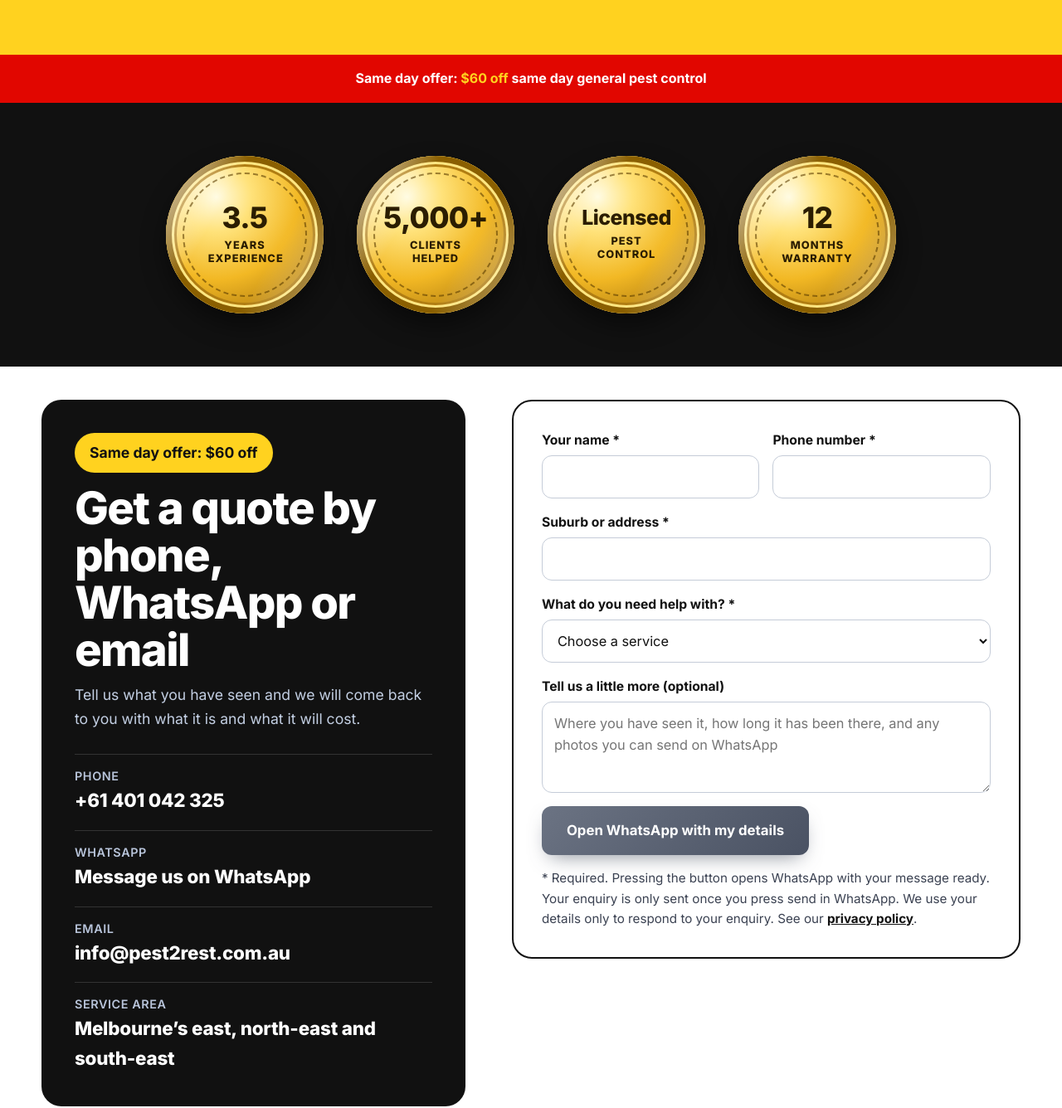
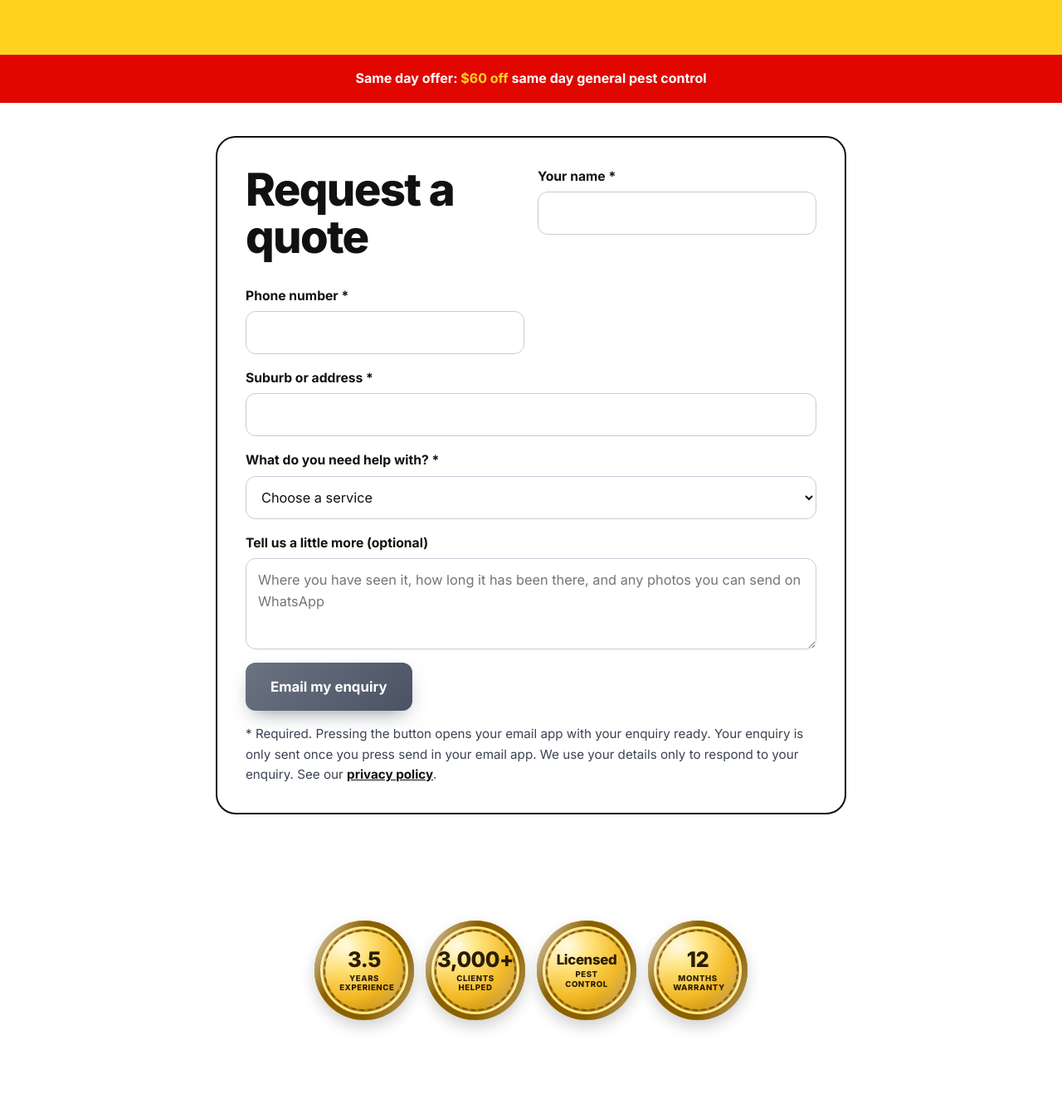
Before and after one commit to ts27drgjs9-hash/Pest2Rest, a plain HTML site: page index.html in a window 1280 px wide. Shown: the part 820-2156 px from the top of the page at 83% size. Drawn offline with Linux system fonts and the light colour scheme.

Commit message:
Add files via upload

```diff
--- a/index.html
+++ b/index.html
@@ -4,7 +4,7 @@
 <meta charset="utf-8">
 <meta name="viewport" content="width=device-width, initial-scale=1, viewport-fit=cover">
 <title>Pest2Rest | Pest Control Melbourne</title>
-<meta name="description" content="Licensed pest control in Melbourne with 3.5 years’ experience and over 5,000 clients helped. Wasps, bees, possums, rats and mice, spiders and more. Quotes confirmed before work starts.">
+<meta name="description" content="Licensed pest control in Melbourne with 3.5 years’ experience and over 3,000 clients helped. Wasps, bees, possums, rats and mice, spiders and more. Quotes confirmed before work starts.">
 <meta name="theme-color" content="#111111">
 <meta name="robots" content="index, follow">
 <link rel="canonical" href="https://pest2rest.com.au/">
@@ -96,6 +96,7 @@ section{padding:88px 0;scroll-margin-top:84px}
 header{position:fixed;inset:0 0 auto 0;z-index:40;background:#fff;border-bottom:3px solid #ffd21f;color:#111}
 .nav{display:flex;align-items:center;justify-content:space-between;height:74px;gap:16px}
 .p2r{color:#e10600;overflow:hidden}
+header .p2r{background:#f0f0f0;border-radius:12px;padding:8px 14px 6px;margin-left:-6px}
 .p2r .slot .two{color:var(--amber)}
 .links{display:flex;align-items:center;gap:28px}
 .links a{color:#111;text-decoration:none;font-size:.95rem;font-weight:700}
@@ -124,15 +125,14 @@ header{position:fixed;inset:0 0 auto 0;z-index:40;background:#fff;border-bottom:
 
 
 /* Gold seal badges */
-.trust{background:#111;padding:64px 0}
-.badges{display:flex;justify-content:center;flex-wrap:wrap;gap:34px 40px}
-.badge{position:relative;width:190px;height:190px;border-radius:50%;display:flex;flex-direction:column;align-items:center;justify-content:center;text-align:center;color:#2b1d00;background:radial-gradient(circle at 32% 26%,#fffbe0 0%,#ffe27a 22%,#f2b824 52%,#b07d12 82%,#7a5300 100%);box-shadow:inset 0 0 0 7px #8a5f00,inset 0 0 0 10px #ffe680,inset 0 0 0 13px #b07d12,0 14px 30px rgba(0,0,0,.45),0 0 0 4px #111}
+.trust{background:#fff;padding:40px 0}
+.badges{display:flex;justify-content:center;flex-wrap:nowrap;gap:14px}
+.badge{position:relative;width:clamp(72px,22vw,120px);height:clamp(72px,22vw,120px);border-radius:50%;display:flex;flex-direction:column;align-items:center;justify-content:center;text-align:center;color:#2b1d00;background:radial-gradient(circle at 32% 26%,#fffbe0 0%,#ffe27a 22%,#f2b824 52%,#b07d12 82%,#7a5300 100%);box-shadow:inset 0 0 0 7px #8a5f00,inset 0 0 0 10px #ffe680,inset 0 0 0 13px #b07d12,0 8px 18px rgba(0,0,0,.18),0 0 0 3px #fff}
 .badge::before{content:"";position:absolute;inset:0;border-radius:50%;background:linear-gradient(120deg,rgba(255,255,255,.8) 0%,rgba(255,255,255,0) 34%,rgba(255,255,255,0) 66%,rgba(255,255,255,.4) 100%);pointer-events:none}
-.badge::after{content:"";position:absolute;inset:20px;border-radius:50%;border:2px dashed rgba(90,60,0,.6)}
-.badge b{position:relative;z-index:1;font-size:2.2rem;font-weight:800;letter-spacing:-.02em;line-height:1;color:#2b1d00}
-.badge b.sm{font-size:1.55rem}
-.badge span{position:relative;z-index:1;margin-top:8px;font-size:.8rem;font-weight:800;text-transform:uppercase;letter-spacing:.08em;color:#2b1d00;max-width:10ch;line-height:1.25}
-@media (max-width:700px){.badge{width:160px;height:160px}.badge b{font-size:1.8rem}.badges{gap:26px 22px}}
+.badge::after{content:"";position:absolute;inset:11px;border-radius:50%;border:2px dashed rgba(90,60,0,.6)}
+.badge b{position:relative;z-index:1;font-size:clamp(.85rem,3.2vw,1.6rem);font-weight:800;letter-spacing:-.02em;line-height:1;color:#2b1d00}
+.badge b.sm{font-size:clamp(.7rem,2.6vw,1.05rem)}
+.badge span{position:relative;z-index:1;margin-top:4px;font-size:clamp(.45rem,1.8vw,.6rem);font-weight:800;text-transform:uppercase;letter-spacing:.06em;color:#2b1d00;max-width:9ch;line-height:1.2}
 
 /* Same-day banner */
 .offer-bar{background:#e10600;color:#fff;text-align:center;padding:16px var(--gutter);font-weight:700;font-size:1rem}
@@ -206,12 +206,7 @@ details[open] summary::after{content:"–"}
 details p{padding:0 24px 20px;color:var(--body);font-size:1.05rem}
 
 /* Contact */
-.contact-grid{display:grid;grid-template-columns:5fr 6fr;gap:56px;align-items:start}
-.contact-card{background:var(--navy);border-radius:24px;padding:40px;color:#fff}
-.contact-card h2{color:#fff;margin-bottom:12px}
-.contact-card p{color:#c3cfe3}
-.reach{display:grid;gap:18px;margin-top:28px}
-.reach div{border-top:1px solid rgba(255,255,255,.14);padding-top:14px}
+.contact-grid{display:grid;grid-template-columns:1fr;gap:56px;max-width:760px;margin:0 auto;align-items:start}
 .reach small{display:block;color:#b8c4da;font-size:.9rem;font-weight:600;letter-spacing:.04em;text-transform:uppercase}
 .reach a,.reach span{font-size:1.4rem;font-weight:800;text-decoration:none;color:#fff;word-break:break-word;letter-spacing:-.01em}
 .reach a:hover{color:var(--amber)}
@@ -268,6 +263,11 @@ body.svc-open{overflow:hidden}
 .p2r .slot .two{color:#1a9e3a!important;font-size:1.6em;font-weight:800}
 footer .p2r{color:#e10600}
 footer .p2r .two{color:#1a9e3a!important}
+.slot .hat{position:absolute;left:-.04em;top:-.06em;width:.8em;height:auto;transform:rotate(-14deg);pointer-events:none;z-index:2;overflow:visible}
+.xmas-sale{flex:1;text-align:center;color:#e10600;font-weight:800;font-size:1rem;line-height:1.15;animation:xmasFlash 1s steps(1,end) infinite}
+@keyframes xmasFlash{0%,49%{opacity:1}50%,100%{opacity:.15}}
+@media (prefers-reduced-motion:reduce){.xmas-sale{animation:none}}
+@media (max-width:700px){.xmas-sale{font-size:.8rem}}
 #identify.redsec{background:#a8141c;color:#fff}
 #identify.redsec .eyebrow{color:#ffd9d6}
 #identify.redsec h2{color:#fff}
@@ -295,7 +295,6 @@ footer .p2r .two{color:#1a9e3a!important}
   .hero .cta .btn{min-width:0;width:100%}
   .hero .cta{flex-direction:column}
   form{grid-template-columns:1fr;padding:24px}
-  .contact-card{padding:28px}
   .svc-modal{padding:0}.svc-sheet{width:100%;height:100%;border-radius:0}
   .p2r{font-size:1.7rem}
 }
@@ -311,7 +310,8 @@ footer .p2r .two{color:#1a9e3a!important}
 <!-- Google Tag Manager (noscript) --><noscript><iframe src="https://www.googletagmanager.com/ns.html?id=GTM-KN4QF7NJ" height="0" width="0" style="display:none;visibility:hidden"></iframe></noscript><!-- End Google Tag Manager (noscript) -->
 <header>
   <div class="wrap nav">
-    <a class="p2r" href="index.html" aria-label="Pest2Rest home"><span aria-hidden="true">Pest</span><span class="slot" aria-hidden="true"><b class="two">2</b><span class="spd"><svg viewBox="0 0 84 44"><g fill="none" stroke="#2a1608" stroke-width="2" stroke-linecap="round"><g class="lg pa"><path d="M21 18L13 9L4 11"/></g><g class="lg pb"><path d="M24 17L22 6L14 3"/></g><g class="lg pa"><path d="M27 17L31 7L39 5"/></g><g class="lg pb"><path d="M30 19L36 12L43 11"/></g><g class="lg pb"><path d="M21 27L13 35L4 33"/></g><g class="lg pa"><path d="M24 28L22 38L14 41"/></g><g class="lg pb"><path d="M27 27L31 37L39 39"/></g><g class="lg pa"><path d="M30 25L36 32L43 33"/></g></g><ellipse cx="50" cy="22" rx="16" ry="9.5" fill="#2d1b0e" stroke="#1f1208"/><ellipse cx="44" cy="19" rx="7" ry="3.5" fill="#6b4423" opacity=".5"/><ellipse cx="66" cy="22" rx="4.6" ry="4" fill="#f4f1ea"/><ellipse cx="22" cy="22" rx="7" ry="6.5" fill="#3b2614" stroke="#1f1208"/><circle cx="16.5" cy="19.5" r="1.1" fill="#c9a24a"/><circle cx="16.5" cy="24.5" r="1.1" fill="#c9a24a"/></svg></span><i class="flash"></i><i class="ring"></i></span><span aria-hidden="true">Rest</span></a>
+    <a class="p2r" href="index.html" aria-label="Pest2Rest home"><span aria-hidden="true">Pest</span><span class="slot" aria-hidden="true"><b class="two">2</b><svg class="hat" viewBox="0 0 40 30" aria-hidden="true" focusable="false"><path d="M5 25Q13 5 33 3Q29 14 35 25Z" fill="#e10600"/><rect x="2" y="22" width="36" height="6" rx="3" fill="#fff"/><circle cx="34" cy="4" r="4.5" fill="#fff"/></svg><span class="spd"><svg viewBox="0 0 84 44"><g fill="none" stroke="#2a1608" stroke-width="2" stroke-linecap="round"><g class="lg pa"><path d="M21 18L13 9L4 11"/></g><g class="lg pb"><path d="M24 17L22 6L14 3"/></g><g class="lg pa"><path d="M27 17L31 7L39 5"/></g><g class="lg pb"><path d="M30 19L36 12L43 11"/></g><g class="lg pb"><path d="M21 27L13 35L4 33"/></g><g class="lg pa"><path d="M24 28L22 38L14 41"/></g><g class="lg pb"><path d="M27 27L31 37L39 39"/></g><g class="lg pa"><path d="M30 25L36 32L43 33"/></g></g><ellipse cx="50" cy="22" rx="16" ry="9.5" fill="#2d1b0e" stroke="#1f1208"/><ellipse cx="44" cy="19" rx="7" ry="3.5" fill="#6b4423" opacity=".5"/><ellipse cx="66" cy="22" rx="4.6" ry="4" fill="#f4f1ea"/><ellipse cx="22" cy="22" rx="7" ry="6.5" fill="#3b2614" stroke="#1f1208"/><circle cx="16.5" cy="19.5" r="1.1" fill="#c9a24a"/><circle cx="16.5" cy="24.5" r="1.1" fill="#c9a24a"/></svg></span><i class="flash"></i><i class="ring"></i></span><span aria-hidden="true">Rest</span></a>
+    <span class="xmas-sale">10% Christmas sale</span>
     <nav class="links" id="nav" aria-label="Main">
       <a href="#services">Services</a>
       <a href="#identify">Wasp or bee?</a>
@@ -330,7 +330,7 @@ footer .p2r .two{color:#1a9e3a!important}
     <div>
       <span class="eyebrow">Licensed pest control · Melbourne</span>
       <h1>Pest control that <em>actually</em> solves the problem.</h1>
-      <p class="lead">Wasps, bees, possums, rats and mice, spiders, cockroaches and ants. Three and a half years in the field and over 5,000 clients helped across Melbourne. You get a clear quote before any work starts.</p>
+      <p class="lead">Wasps, bees, possums, rats and mice, spiders, cockroaches and ants. Three and a half years in the field and over 3,000 clients helped across Melbourne. You get a clear quote before any work starts.</p>
       <div class="cta">
         <a class="btn btn-gold" href="#" data-tel>Call <span data-phone>…</span></a>
         <a class="btn btn-ghost" href="#contact">Request a quote</a>
@@ -347,30 +347,10 @@ footer .p2r .two{color:#1a9e3a!important}
 
 <div class="offer-bar">Same day offer: <strong>$60 off</strong> same day general pest control</div>
 
-<div class="trust" aria-label="Why choose Pest2Rest">
-  <div class="wrap badges">
-    <div class="badge"><b>3.5</b><span>Years experience</span></div>
-    <div class="badge"><b>5,000+</b><span>Clients helped</span></div>
-    <div class="badge"><b class="sm">Licensed</b><span>Pest control</span></div>
-    <div class="badge"><b>12</b><span>Months warranty</span></div>
-  </div>
-</div>
-
 <section id="contact" class="alt" style="background:var(--paper);padding-top:40px">
   <div class="wrap contact-grid">
-    <div class="contact-card">
-      <span class="offer-pill">Same day offer: $60 off</span>
-      <h2>Get a quote by phone, WhatsApp or email</h2>
-      <p>Tell us what you have seen and we will come back to you with what it is and what it will cost.</p>
-      <div class="reach">
-        <div><small>Phone</small><a href="#" data-tel><span data-phone>…</span></a></div>
-        <div><small>WhatsApp</small><a href="#" data-wa target="_blank" rel="noopener">Message us on WhatsApp</a></div>
-        <div><small>Email</small><a href="#" data-email>…</a></div>
-        <div><small>Service area</small><span data-city>…</span></div>
-      </div>
-    </div>
-
     <form id="quoteForm" novalidate>
+      <h2 class="form-title">Request a quote</h2>
       <div class="field">
         <label for="name">Your name <span aria-hidden="true">*</span></label>
         <input id="name" name="name" autocomplete="name" required aria-describedby="name-err">
@@ -408,12 +388,21 @@ footer .p2r .two{color:#1a9e3a!important}
         <label for="message">Tell us a little more (optional)</label>
         <textarea id="message" name="message" placeholder="Where you have seen it, how long it has been there, and any photos you can send on WhatsApp"></textarea>
       </div>
-      <button class="btn btn-gold" type="submit">Open WhatsApp with my details</button>
+      <button class="btn btn-gold" type="submit">Email my enquiry</button>
       <div class="status" id="status" role="status" aria-live="polite"></div>
-      <p class="note">* Required. Pressing the button opens WhatsApp with your message ready. Your enquiry is only sent once you press send in WhatsApp. We use your details only to respond to your enquiry. See our <a href="privacy.html">privacy policy</a>.</p>
+      <p class="note">* Required. Pressing the button opens your email app with your enquiry ready. Your enquiry is only sent once you press send in your email app. We use your details only to respond to your enquiry. See our <a href="privacy.html">privacy policy</a>.</p>
     </form>
   </div>
 </section>
+
+<div class="trust" aria-label="Why choose Pest2Rest">
+  <div class="wrap badges">
+    <div class="badge"><b>3.5</b><span>Years experience</span></div>
+    <div class="badge"><b>3,000+</b><span>Clients helped</span></div>
+    <div class="badge"><b class="sm">Licensed</b><span>Pest control</span></div>
+    <div class="badge"><b>12</b><span>Months warranty</span></div>
+  </div>
+</div>
 
 <section id="services">
   <div class="wrap">
@@ -606,7 +595,7 @@ footer .p2r .two{color:#1a9e3a!important}
   <div class="wrap">
     <div class="foot-grid">
       <div>
-        <div class="p2r" role="img" aria-label="Pest2Rest"><span aria-hidden="true">Pest</span><span class="slot" aria-hidden="true"><b class="two">2</b></span><span aria-hidden="true">Rest</span></div>
+        <div class="p2r" role="img" aria-label="Pest2Rest"><span aria-hidden="true">Pest</span><span class="slot" aria-hidden="true"><b class="two">2</b><svg class="hat" viewBox="0 0 40 30" aria-hidden="true" focusable="false"><path d="M5 25Q13 5 33 3Q29 14 35 25Z" fill="#e10600"/><rect x="2" y="22" width="36" height="6" rx="3" fill="#fff"/><circle cx="34" cy="4" r="4.5" fill="#fff"/></svg></span><span aria-hidden="true">Rest</span></div>
         <p style="margin-top:16px;max-width:38ch">Licensed pest control across Melbourne’s east, north-east and south-east.</p>
       </div>
       <div>
@@ -696,7 +685,7 @@ footer .p2r .two{color:#1a9e3a!important}
     if(e.data.type==='go'){closeSvc();location.href=e.data.href;}
   });
 
-  // Enquiry form: validation, then open WhatsApp (never claims it was sent)
+  // Enquiry form: validation, then open the email app (never claims it was sent)
   var form=$('#quoteForm'),status=$('#status');
   var rules={
     name:{label:'your name',test:function(v){return v.length>=2;}},
@@ -722,19 +711,11 @@ footer .p2r .two{color:#1a9e3a!important}
     if(!allOk){status.classList.remove('show');form.elements[firstBad].focus();return;}
     var v=function(k){return form.elements[k].value.trim();};
     var msg='Hello Pest2Rest, I would like a quote.\n\nName: '+v('name')+'\nPhone: '+v('phone')+'\nSuburb/address: '+v('address')+'\nService: '+v('service')+'\nDetails: '+(form.elements.message.value.trim()||'Not provided');
-    var url='https://wa.me/'+CONFIG.whatsapp+'?text='+encodeURIComponent(msg);
-    var win=window.open(url,'_blank');
-    if(win){try{win.opener=null;}catch(err){}}
+    var url='mailto:'+CONFIG.email+'?subject='+encodeURIComponent('Quote request from website')+'&body='+encodeURIComponent(msg);
     status.innerHTML='';
-    if(win){
-      status.appendChild(document.createTextNode('WhatsApp has opened with your message ready. Press send there to complete your enquiry.'));
-    } else {
-      status.appendChild(document.createTextNode('Your browser blocked the new window. '));
-      var a=document.createElement('a');a.href=url;a.target='_blank';a.rel='noopener';a.textContent='Tap here to open WhatsApp with your message';
-      status.appendChild(a);
-      status.appendChild(document.createTextNode('.'));
-    }
+    status.appendChild(document.createTextNode('Your email app should open with your enquiry ready. Press send there to complete it. If nothing opens, email '+CONFIG.email+' directly.'));
     status.classList.add('show');
+    window.location.href=url;
   });
 
   // Animated logo: plays on load and on hover, unless reduced motion is on
```
Also changed, not shown: privacy.html (+2 -2 lines).
